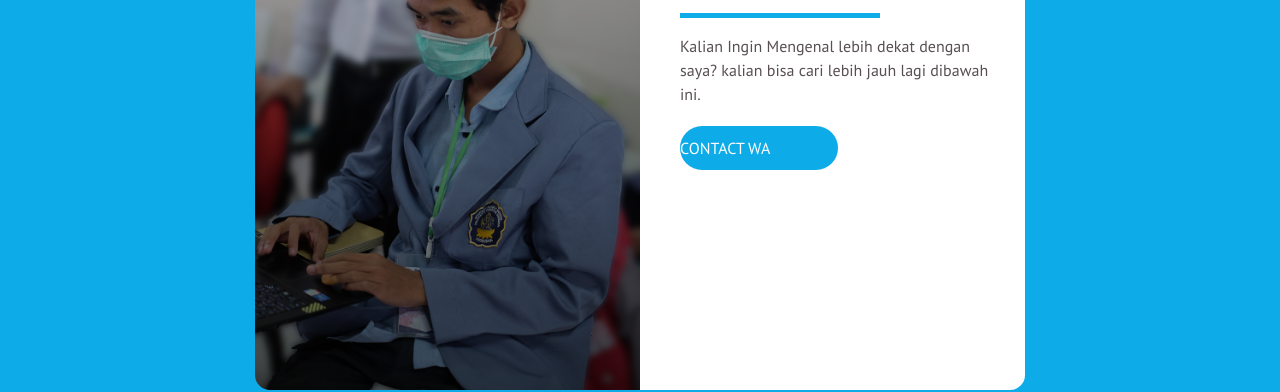
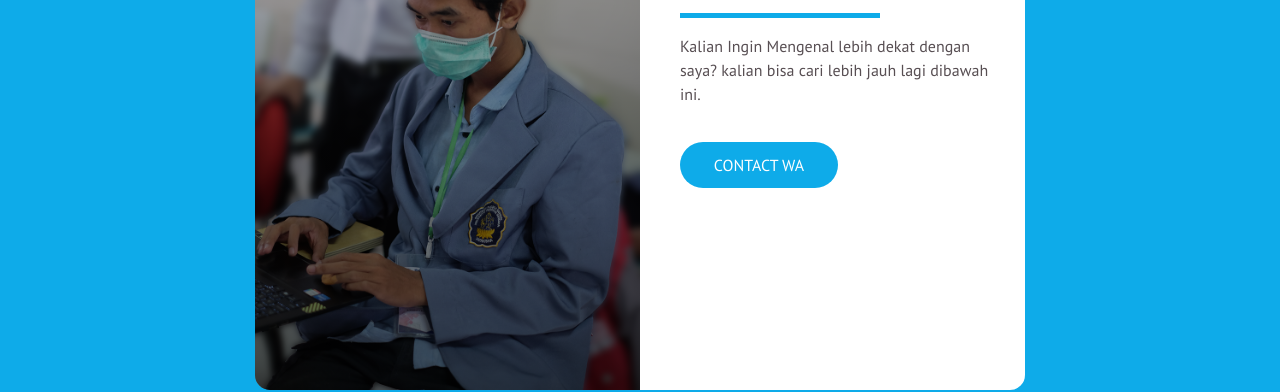
Before and after one commit to galar38/formsubmit, a plain HTML site: page index.html in a window 1280 px wide. Shown: the part 448-840 px from the top of the page. Drawn offline with Linux system fonts and the light colour scheme.

Commit message:
index.html

```diff
--- a/index.html
+++ b/index.html
@@ -59,7 +59,7 @@
             <h4>Mahasiswa Undiksha</h4>
             <hr />
             <p>Kalian Ingin Mengenal lebih dekat dengan saya? kalian bisa cari lebih jauh lagi dibawah ini.</p>
-            <a class="nav-link" href="http://wa.me/6281236971183" class="btn">CONTACT WA</a> </div>
+            <a href="https://wa.me/6281236971183" class="btn">CONTACT WA</a> </div>
           </div>
         </div>
       </div>
```
